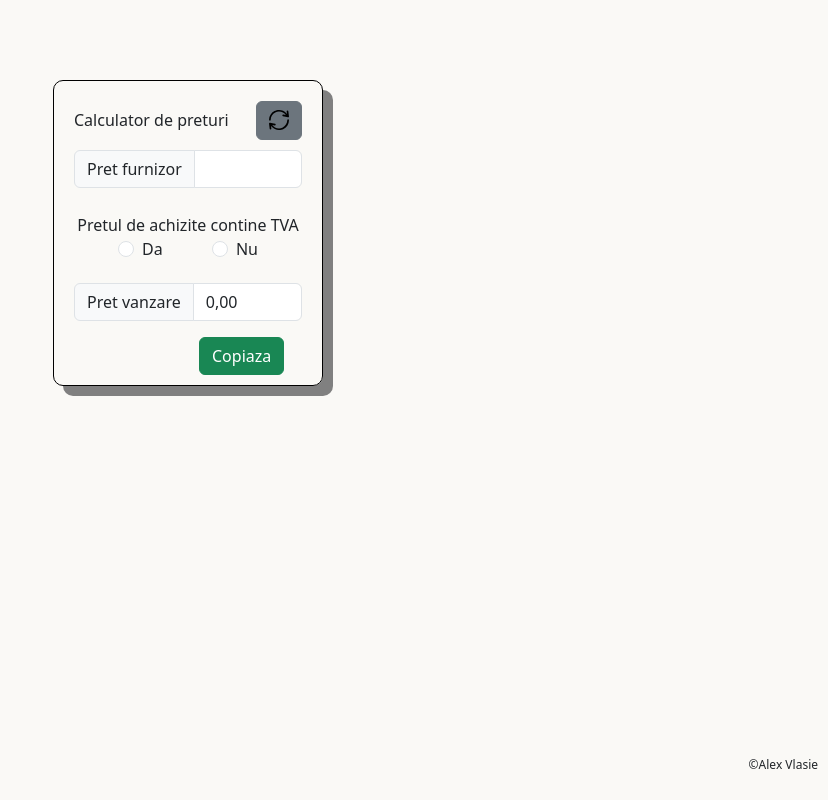
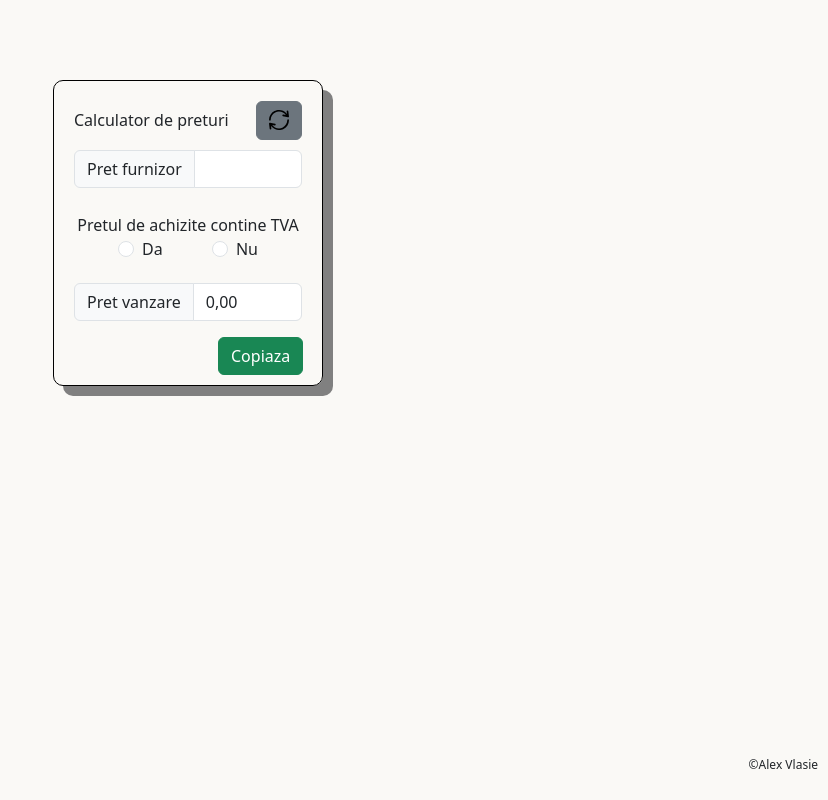
Before and after one commit to AlexVlasie/calculator-de-preturi, a plain HTML site: page index.html in a window 1280 px wide. Shown: the whole page, without its empty margins (452-1280 px from the left). Drawn offline with nearby package versions, Linux system fonts and the light colour scheme.

Commit message:
Update index.html
Margin for copy button "copiaza"

```diff
--- a/index.html
+++ b/index.html
@@ -56,7 +56,7 @@
         }
 
         #Copiaza {
-            margin-left: 125px;
+            margin-left: 144px;
         }
 
         #webchatgpt-snackbar {
```
